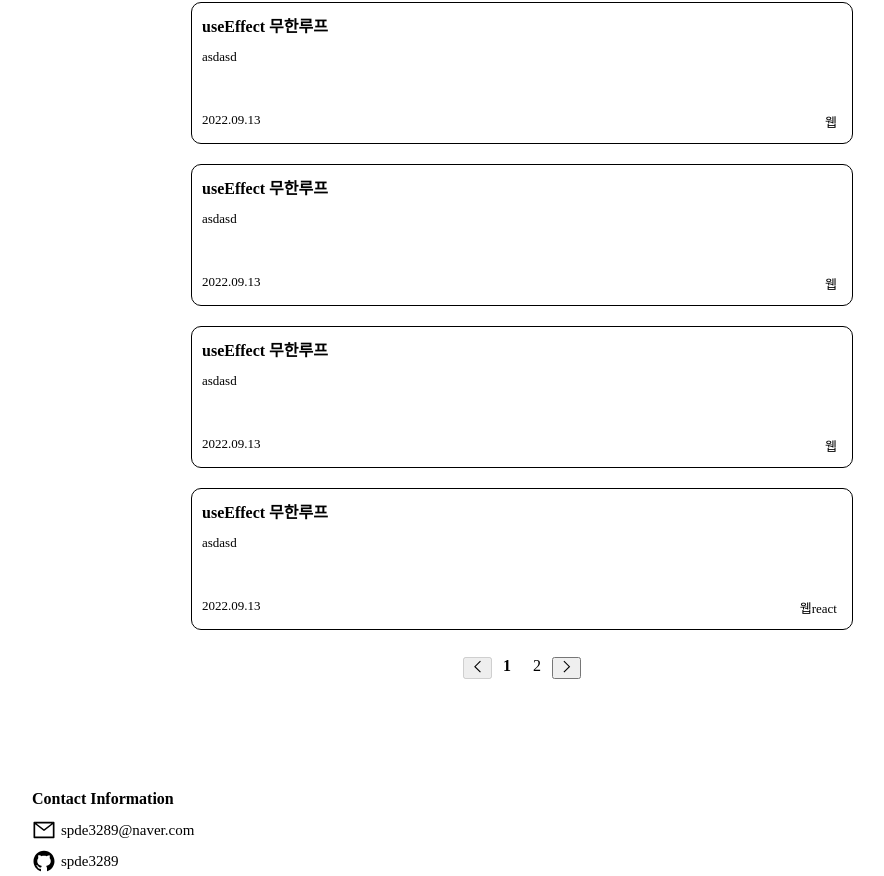
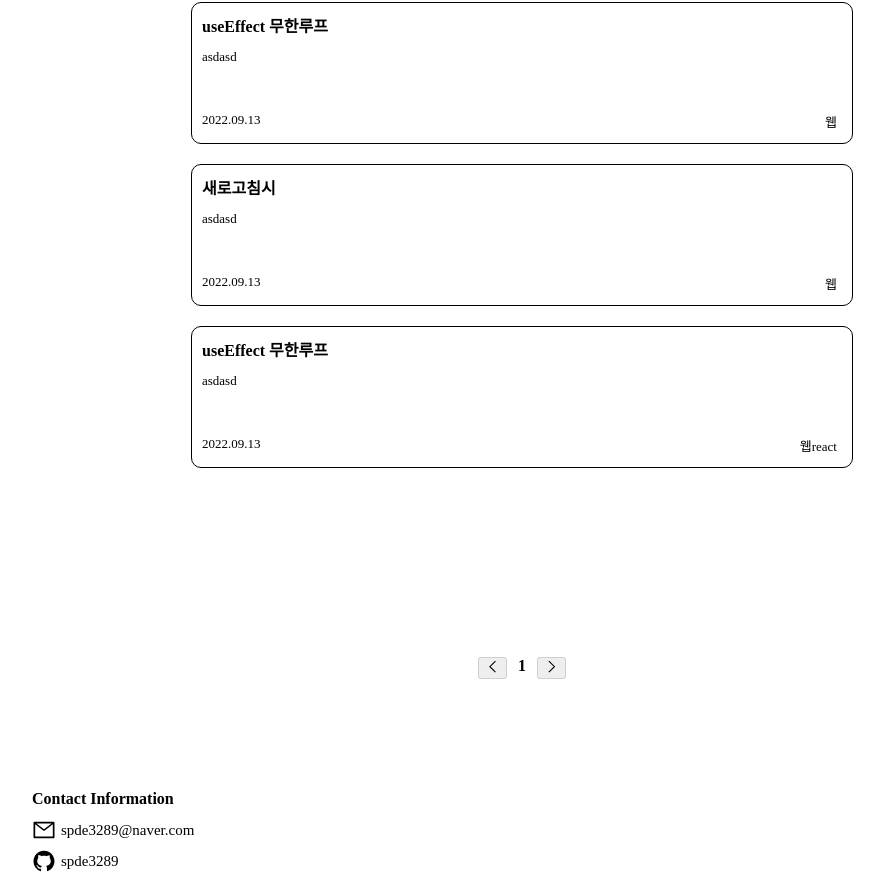
Before and after one commit to spde3289/spde3289.github.io, a React (Create React App) app: page /#/ in a window 1280 px wide. Shown: the part 516-1392 px from the top of the page, without its empty margins (118-1002 px from the left). Built offline with nearby package versions, Linux system fonts and the light colour scheme.

Commit message:
Update postInfo.js

```diff
--- a/src/postInfo.js
+++ b/src/postInfo.js
@@ -1,25 +1,25 @@
 const content = [
     {
         key: 1,
+        title: 'useEffect 무한루프',
+        body: 'asdasd',
+        date:'2022.09.13',
+        category: [{
+            key: 1,
+            category: ['웹', 'react']
+        }],
+        link: '/posts/useEffect_infinite_loop'
+    },
+    {
+        key: 2,
         title: '새로고침시',
         body: 'asdasd',
         date:'2022.09.13',
         category: [{
-            key: 1,
+            key: 2,
             category: ['웹']
         }],
         link: '/posts/router_404'
-    },
-    {
-        key: 2,
-        title: 'useEffect 무한루프',
-        body: 'asdasd',
-        date:'2022.09.13',
-        category: [{
-            key: 2,
-            category: ['웹', 'react']
-        }],
-        link: '/posts/useEffect_infinite_loop'
     },
     {
         key: 3,
@@ -43,28 +43,6 @@ const content = [
         }],
         link: '/posts/useEffect_infinite_loop'
     },
-    {
-        key: 5,
-        title: 'useEffect 무한루프',
-        body: 'asdasd',
-        date:'2022.09.13',
-        category: [{
-            key: 5,
-            category: ['웹']
-        }],
-        link: '/posts/useEffect_infinite_loop'
-    },
-    {
-        key: 6,
-        title: 'useEffect 무한루프',
-        body: 'asdasd',
-        date:'2022.09.13',
-        category: [{
-            key: 6,
-            category: ['웹']
-        }],
-        link: '/posts/useEffect_infinite_loop'
-    },
 ];
 
 export default content
```
